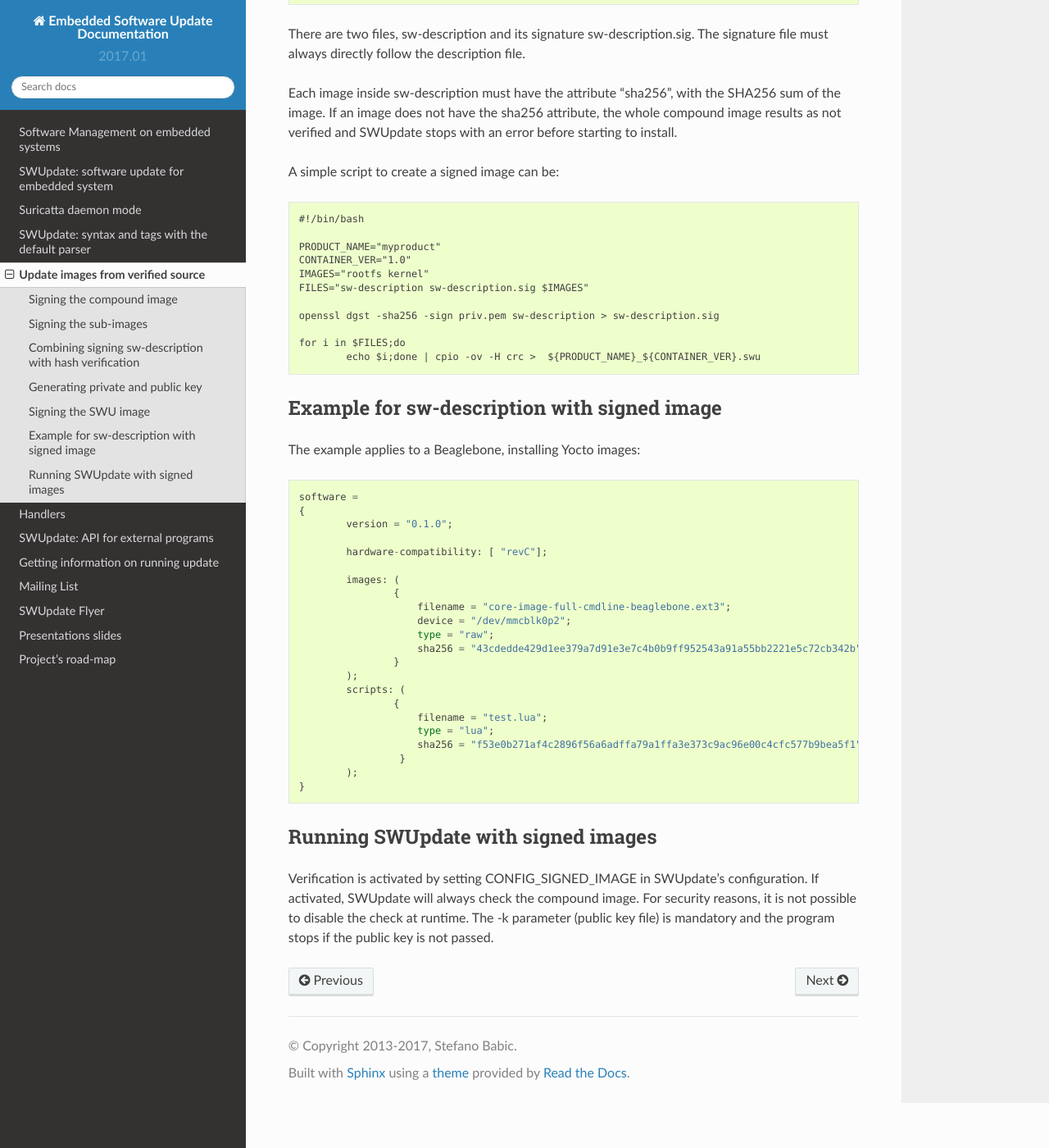
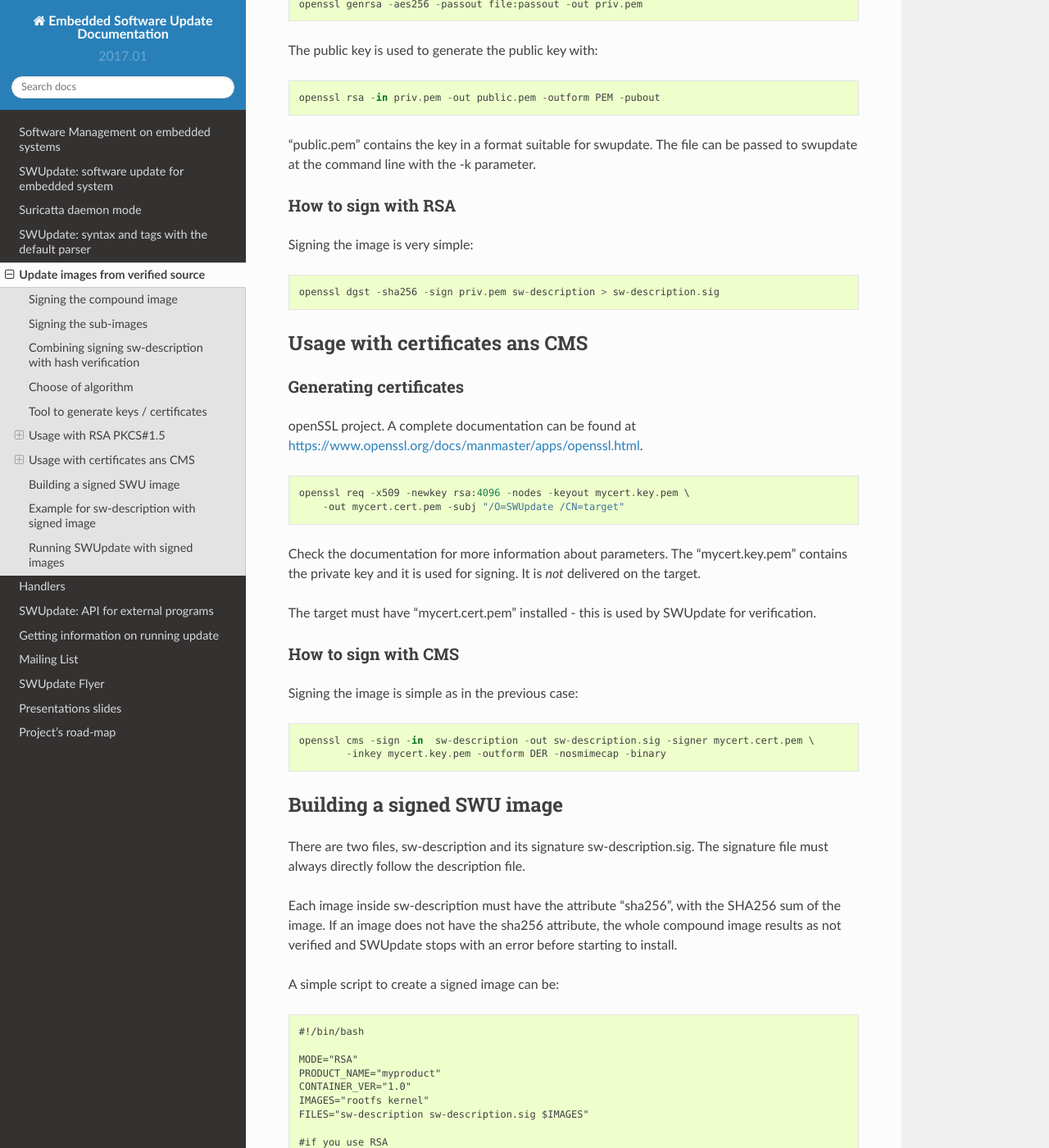
Before and after one commit to sbabic/swupdate, a Sphinx documentation site: the page built from doc/source/signed_images.rst, in a window 1280 px wide and 1400 px high, scrolled down 1661 px. Shown: the whole window at 82% size. Built offline with Sphinx 7.4.7 and the Read the Docs theme 2.0.0, drawn with Linux system fonts in a browser that asks for light colours; formulas are drawn with MathJax 3; some of the changed text lies outside the part shown.

Commit message:
doc: add documentation for CMS signed images
Signed-off-by: Stefano Babic <sbabic@denx.de>

```diff
--- a/doc/source/signed_images.rst
+++ b/doc/source/signed_images.rst
@@ -41,12 +41,31 @@ only sw-description generated by a verified source can be accepted by
 the installer. sw-description contains hashes for each sub-image to
 verify that each delivered sub-image really belongs to the release.
 
-Generating private and public key
----------------------------------
+Choose of algorithm
+-------------------
+
+The algorithm choosen to sign and verify the sw-descrription file can be
+selected via menuconfig. Currently, the following mechanisms are implemented:
+
+- RSA Public / private key. The private key belongs to thebuildsystem,
+  while the public key must be installed on the target.
+- CMS using certificates
+
+Key or certificate is passed to SWUpdate with the `-k` parameter.
+
+Tool to generate keys / certificates
+------------------------------------
 
 The openssl tool is used to generate the keys. This is part of the
 openSSL project. A complete documentation can be found at
-https://www.openssl.org/docs/manmaster/apps/openssl.html.
+the `openSSL Website <https://www.openssl.org/docs/manmaster/apps/openssl.html>`_.
+
+
+Usage with RSA PKCS#1.5
+-----------------------
+
+Generating private and public key
+.................................
 
 First, the private key must be created:
 
@@ -72,14 +91,49 @@ The public key is used to generate the public key with:
 can be passed to swupdate at the command line with the -k parameter.
 
 
-Signing the SWU image
----------------------
+How to sign with RSA
+....................
 
 Signing the image is very simple:
 
 ::
 
         openssl dgst -sha256 -sign priv.pem sw-description > sw-description.sig
+
+Usage with certificates ans CMS
+-------------------------------
+
+Generating certificates
+.......................
+
+openSSL project. A complete documentation can be found at
+https://www.openssl.org/docs/manmaster/apps/openssl.html.
+
+
+::
+
+        openssl req -x509 -newkey rsa:4096 -nodes -keyout mycert.key.pem \
+            -out mycert.cert.pem -subj "/O=SWUpdate /CN=target"
+
+
+Check the documentation for more information about parameters. The "mycert.key.pem" contains
+the private key and it is used for signing. It is *not* delivered on the target.
+
+The target must have "mycert.cert.pem" installed - this is used by SWUpdate for verification.
+
+How to sign with CMS
+.....................
+
+Signing the image is simple as in the previous case:
+
+::
+
+        openssl cms -sign -in  sw-description -out sw-description.sig -signer mycert.cert.pem \
+                -inkey mycert.key.pem -outform DER -nosmimecap -binary
+
+
+Building a signed SWU image
+---------------------------
 
 There are two files, sw-description and its signature sw-description.sig.
 The signature file must always directly follow the description file.
@@ -95,15 +149,22 @@ A simple script to create a signed image can be:
 
         #!/bin/bash
 
+        MODE="RSA"
         PRODUCT_NAME="myproduct"
         CONTAINER_VER="1.0"
         IMAGES="rootfs kernel"
         FILES="sw-description sw-description.sig $IMAGES"
 
-        openssl dgst -sha256 -sign priv.pem sw-description > sw-description.sig
-
+        #if you use RSA
+        if [ x"$MODE" == "xRSA" ]; then
+            openssl dgst -sha256 -sign priv.pem sw-description > sw-description.sig
+        else
+            openssl cms -sign -in  sw-description -out sw-description.sig -signer mycert.cert.pem \
+                -inkey mycert.key.pem -outform DER -nosmimecap -binary
+        fi
         for i in $FILES;do
                 echo $i;done | cpio -ov -H crc >  ${PRODUCT_NAME}_${CONTAINER_VER}.swu
+
 
 
 Example for sw-description with signed image
```
